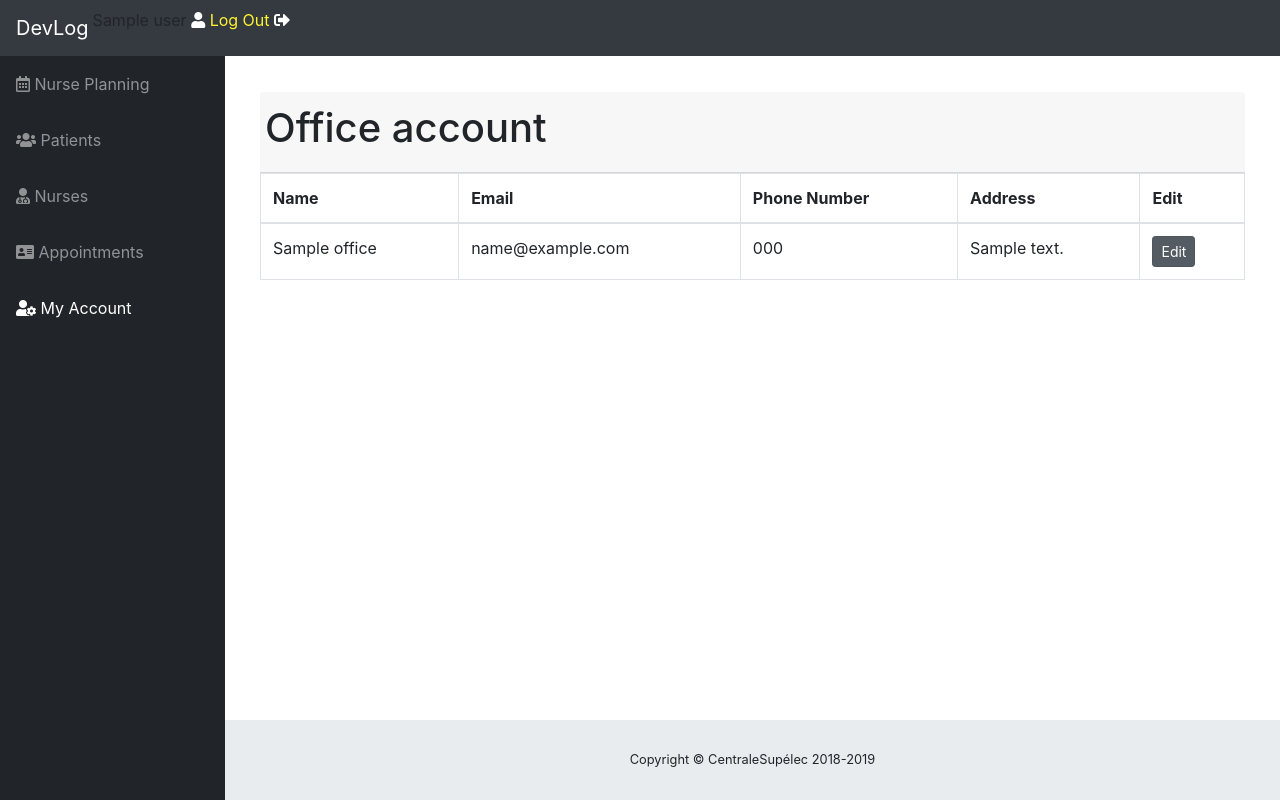
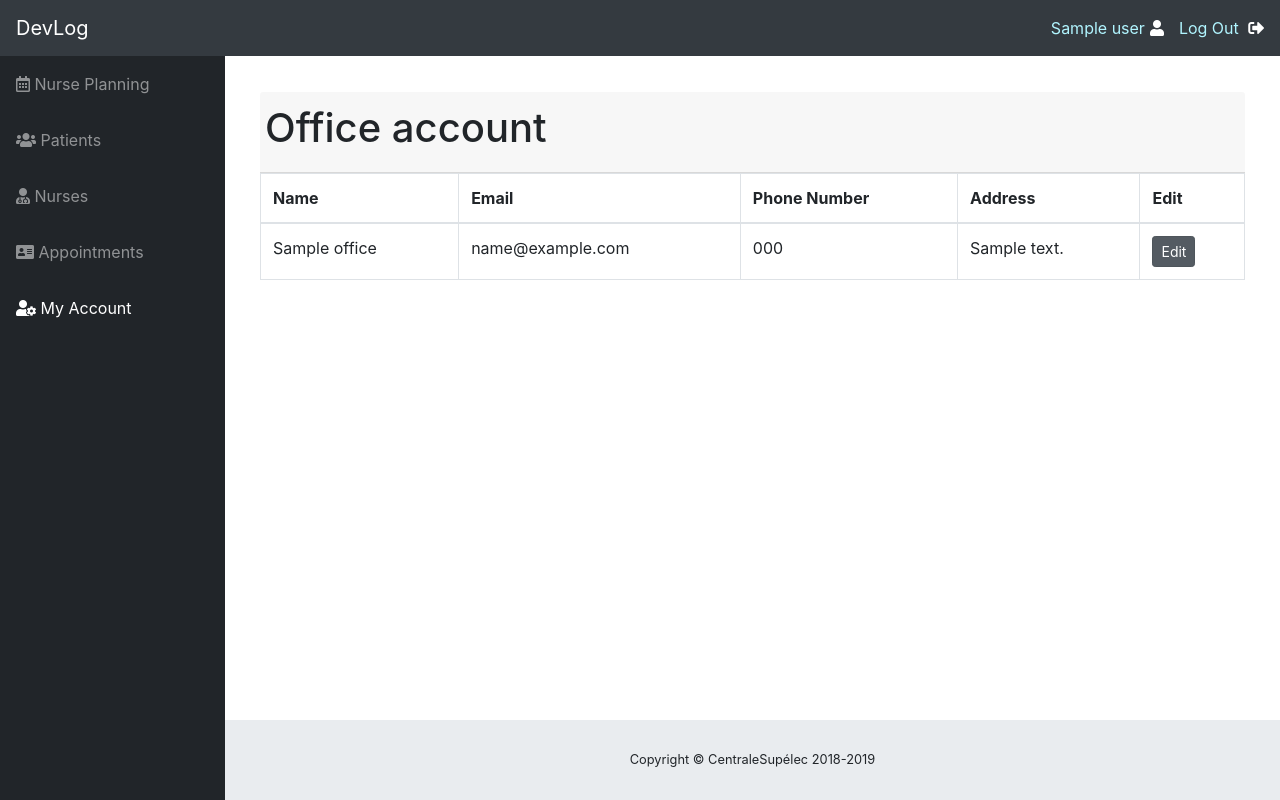
Before and after one commit to charlesdlrsa/dev_log_tournees_infirmiers, a Flask app: page /account/ in a window 1280 px wide. Run offline with Flask 2, Linux system fonts and the light colour scheme; the visitor is signed in with stand-in values (Sample User, id 1); tables that the repository leaves empty hold one stand-in row (values such as "Sample post"); some libraries are stand-ins or nearby versions.

Commit message:
Changement des logos en haut à droite

```diff
--- a/dev_log/templates/base_template.html
+++ b/dev_log/templates/base_template.html
@@ -29,34 +29,22 @@
 <body id="page-top">
 
 <nav class="navbar navbar-expand navbar-dark bg-dark static-top">
-  <div class="d-flex justify-content-between">
-      <div>
-        <a class="navbar-brand mr-1" href="{{ url_for('planning.home') }}">DevLog </a>
+    <div class="container-fluid">
+      <div class="navbar-header">
+            <a class="navbar-brand mr-1" href="{{ url_for('planning.home') }}">DevLog </a>
       </div>
       {% if session['office_id'] %}
-      <div>
-        <span> {{ session['office_name'].capitalize() }} <i style="color:#FFFFFF"
-                                                                                               class="fa fa-user"></i> </span>
-
-
-        <a style="align:right; color:#FEF42F" href="{{ url_for('auth.logout') }}"> Log Out <i style="color:#FFFFFF"
-                                                                                              class="fa fa-sign-out-alt"></i>
-
-        </a>
-      </div>
-
+      <ul class="nav navbar-nav navbar-right">
+          <li style="color:#B1F5FF; margin-right:15px">{{session['office_name'].capitalize()}}<i style="color:#FFFFFF; margin-left:5px;" class="fa fa-user"></i></li>
+          <li><a style="color:#B1F5FF; margin-right:5px" href="{{ url_for('auth.logout') }}">Log Out </a> <i style="color:#FFFFFF;" class="fa fa-sign-out-alt"></i> </li>
+      </ul>
       {% elif session['nurse_id'] %}
-      <div>
-        <span> {{ session['nurse_first_name'].capitalize() }} {{ session['nurse_last_name'].capitalize() }}  <i
-                style="color:#FFFFFF" class="fa fa-user"></i> </span>
-        <a  href="{{ url_for('auth.logout') }}">Log Out <i style="color:#FFFFFF"
-                                                                                             class="fa fa-sign-out-alt"></i>
-        </a>
-      </div>
-      {% else %}
+      <ul class="nav navbar-nav navbar-right">
+          <li style="color:#B1F5FF; margin-right:15px">{{session['nurse_first_name'].capitalize()}} {{session['nurse_last_name'].capitalize()}}<i style="color:#FFFFFF; margin-left:5px;" class="fa fa-user"></i></li>
+          <li><a style="color:#B1F5FF; margin-right:5px" href="{{ url_for('auth.logout') }}">Log Out </a> <i style="color:#FFFFFF;" class="fa fa-sign-out-alt"></i> </li>
+      </ul>
       {% endif %}
-  </div>
-
+    </div>
 </nav>
 
 <div id="wrapper">
--- a/dev_log/utils/calendar.py
+++ b/dev_log/utils/calendar.py
@@ -20,7 +20,7 @@ def get_dates_from_form(form_date_string):
     day = int(form_date_string[8:10])
     date_selected = datetime.date(year, month, day)
     day_date_selected = date_selected.weekday()
-    date_start_week = datetime.date(year, month, day) - datetime.timedelta(day_date_selected)
-    date_end_week = datetime.date(year, month, day) + datetime.timedelta(7)
+    date_start_week = date_selected - datetime.timedelta(day_date_selected)
+    date_end_week = date_start_week + datetime.timedelta(6)
 
     return date_selected, date_start_week, date_end_week
```
Also changed, not shown: dev_log/templates/edit_nurse.html (+9 -1 lines).
